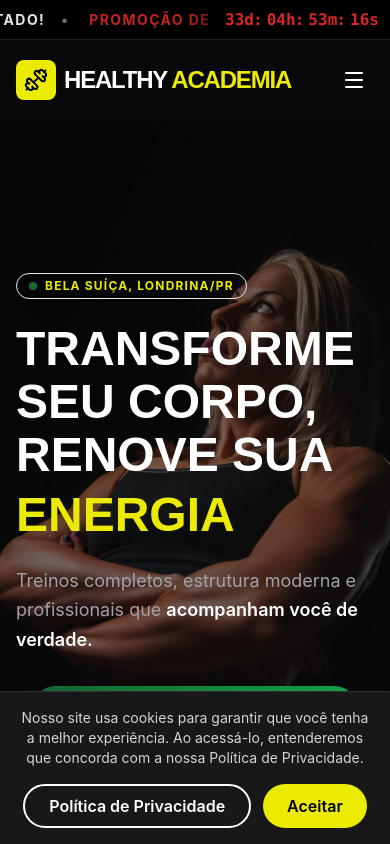
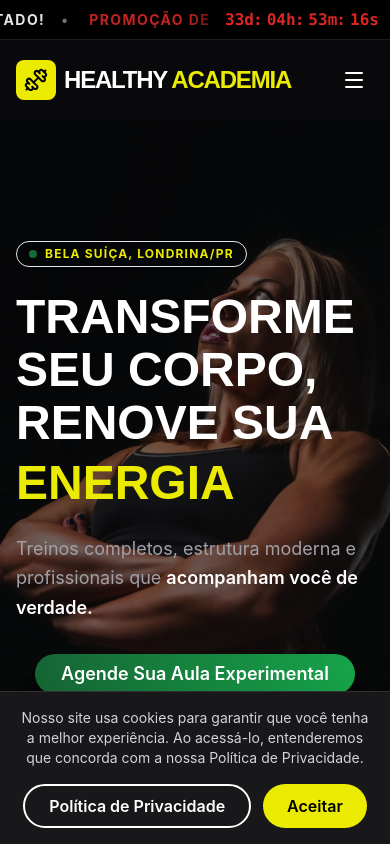
Before and after one commit to Takoa25/2-LP-Gym-Template, a React (Vite) app: page / in a window 390 px wide. Shown: the top 844 px of the page. Built offline with nearby package versions, Linux system fonts and the light colour scheme.

Commit message:
feat: Add website content configuration for colors, SEO, company info, and page sections. (Ajuste de padding da Hero mobile, tablet e desktop)

```diff
--- a/src/Content.ts
+++ b/src/Content.ts
@@ -166,8 +166,8 @@ export const content: ContentConfig = {
       whatsappMessage: "Olá! Vim pelo site e gostaria de agendar uma aula experimental."
     },
     // Ajuste fino de espaçamento (padding-top)
-    paddingClassesMobile: "pt-32 pb-12",
-    paddingClassesDesktop: "pt-0 pb-0"
+    paddingClassesMobile: "pt-24 md:pt-32 pb-12",
+    paddingClassesDesktop: "lg:pt-0 lg:pb-0"
   },
 
   // --- STATS (Prova Social) ---
```
